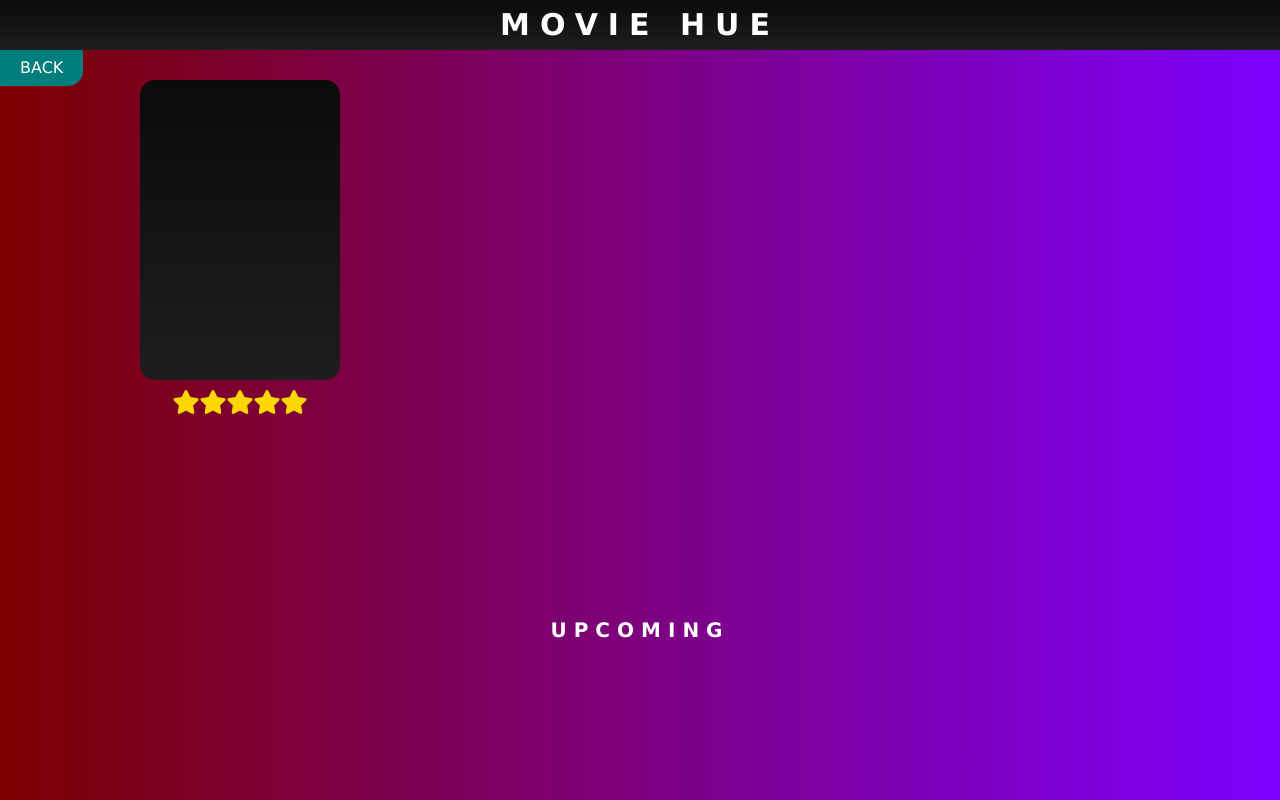
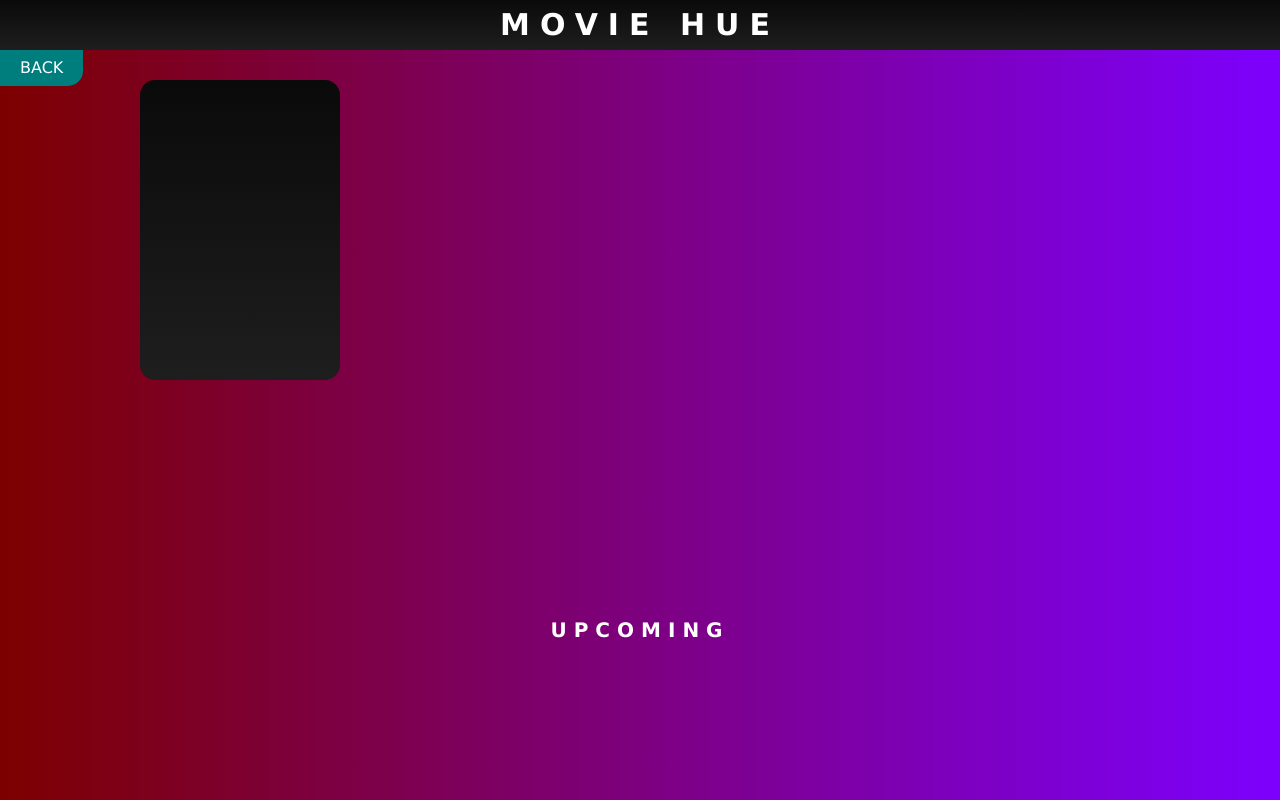
Before and after one commit to EricMChavez/movie-db, a plain HTML site: page movie.html in a window 1280 px wide. Drawn offline with nearby package versions, Linux system fonts and the light colour scheme; no server answers.

Commit message:
testing star

```diff
--- a/index.css
+++ b/index.css
@@ -155,10 +155,6 @@ select {
 #rating {
 	margin: 10px;
 	font-size: 24px;
-	background: url('white.png') no-repeat 157px 50% gold;
-	background-size: cover;
-	background-clip: text;
-	-webkit-background-clip: text;
 	color: transparent;
 	font-family: "Font Awesome 5 Free";
 	font-weight: 800;
```
